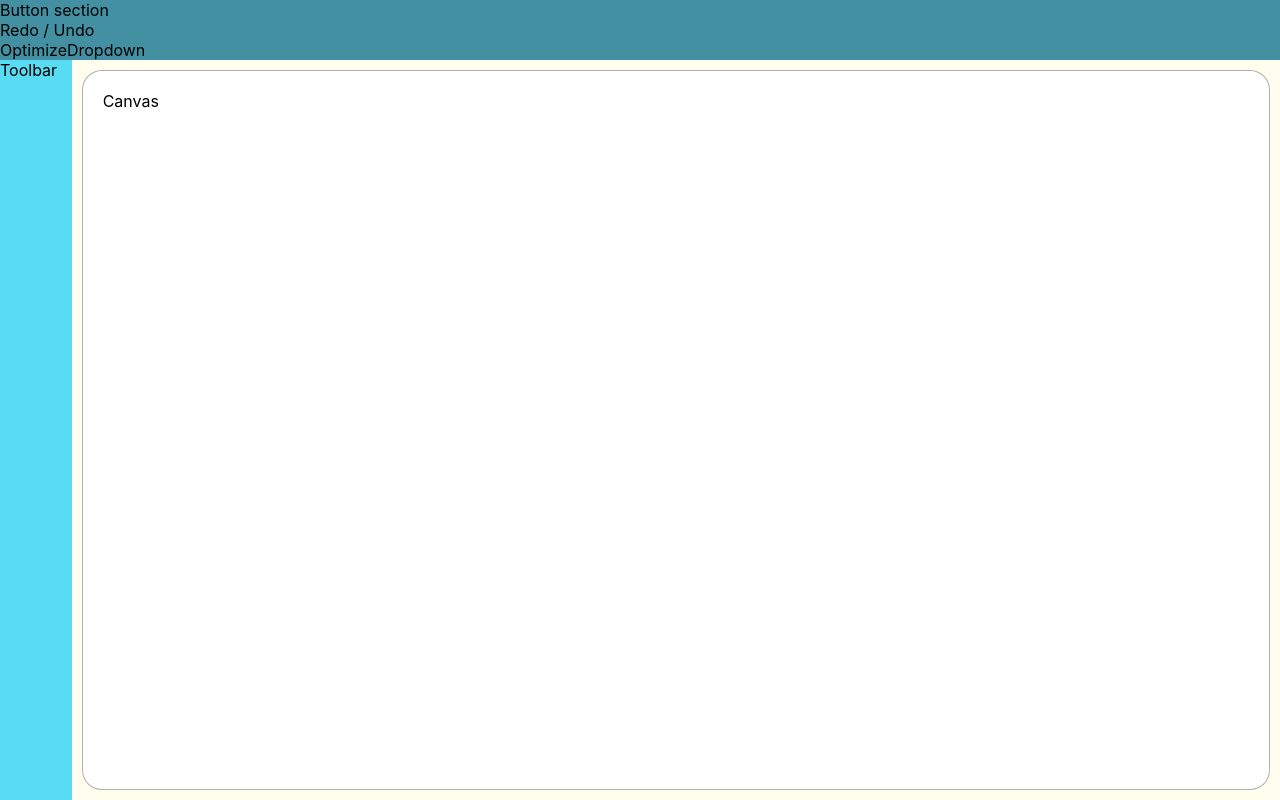
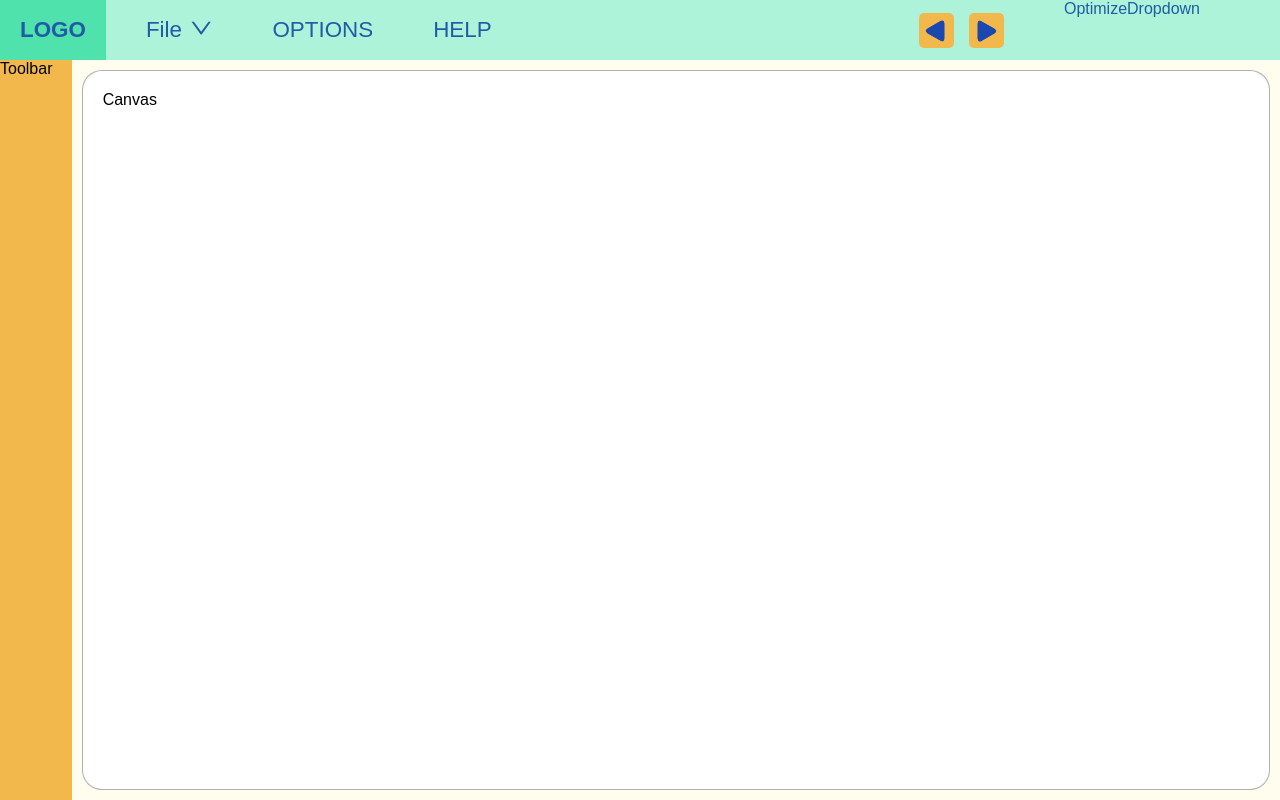
Before and after one commit to burakmert236/CMPE492, a React (Create React App) app in the folder frontend/: page / in a window 1280 px wide. Built offline with nearby package versions, Linux system fonts and the light colour scheme.

Commit message:
initial and functionless version of the navbar

```diff
--- a/frontend/package.json
+++ b/frontend/package.json
@@ -3,9 +3,11 @@
   "version": "0.1.0",
   "private": true,
   "dependencies": {
+    "@ant-design/icons": "^5.0.1",
     "@testing-library/jest-dom": "^5.16.5",
     "@testing-library/react": "^13.4.0",
     "@testing-library/user-event": "^13.5.0",
+    "antd": "^5.3.2",
     "react": "^18.2.0",
     "react-dom": "^18.2.0",
     "react-router-dom": "^6.9.0",
--- a/frontend/src/App.css
+++ b/frontend/src/App.css
@@ -1,3 +1,7 @@
+* {
+  font-family: Arial, Helvetica, sans-serif;
+}
+
 .App {
   text-align: center;
 }
--- a/frontend/src/components/Navbar/Navbar.js
+++ b/frontend/src/components/Navbar/Navbar.js
@@ -1,4 +1,6 @@
 import React from "react";
+import { Dropdown, Space } from 'antd';
+import { DownOutlined } from '@ant-design/icons';
 
 import OptimizeDropdown from "../OptimizeDropdown/OptimizeDropdown";
 
@@ -11,17 +13,56 @@ import "./Navbar.scss";
 //  - Optimize dropdown will be right most part of the navbar
 
 const Navbar = () => {
+    const generateExportLines = (type, index) => {
+        return {
+            key: `1-${index}`,
+            label: (
+                <div className="export-type-line">as {type}</div>
+            )
+        }
+    };
+
+    console.log(["jSON", "SVG", "PNG", "STM"].map((abb, index) => generateExportLines(abb, index)))
+
     return(
         <div className="navbar">
-            <div>
-                Button section
+            <div className="navbar-buttons">
+                <div className="navbar-button logo">LOGO</div>
+
+                <div className="navbar-button">
+                    <Dropdown
+                        menu={{
+                            items: [{
+                                key: 1,
+                                label: "Export",
+                                children: ["jSON", "SVG", "PNG", "STM"].map((abb, index) => generateExportLines(abb, index)),
+                            }]
+                        }}
+                    >
+                        <Space>
+                            File
+                            <DownOutlined />
+                        </Space>
+                    </Dropdown>
+                </div>
+
+                <div className="navbar-button">OPTIONS</div>
+
+                <div className="navbar-button">HELP</div>
             </div>
 
-            <div>
-                Redo / Undo
+            <div className="right-navbar">
+                <div className="redo-undo">
+                    <div className="undo">
+                        <div className="triangle right"></div>
+                    </div>
+                    <div className="redo">
+                        <div className="triangle left"></div>
+                    </div>
+                </div>
+
+                <OptimizeDropdown />
             </div>
-
-            <OptimizeDropdown />
 
         </div>
     );
--- a/frontend/src/components/Navbar/Navbar.scss
+++ b/frontend/src/components/Navbar/Navbar.scss
@@ -1,6 +1,126 @@
 .navbar {
     width: 100%;
     height: 60px;
+    display: flex;
+    flex-direction: row;
+    justify-content: space-between;
+    background-color: #ACF3DA;
+    color: #215BA6;
 
-    background-color: rgb(66, 144, 162);
+    .navbar-buttons {
+        display: flex;
+        flex-direction: row;
+        gap: 20px;
+        font-size: 1.4rem;
+
+        .logo {
+            font-weight: 900;
+        }
+
+        .navbar-button {
+            height: 100%;
+            padding: 0 20px;
+            display: flex;
+            align-items: center;
+            cursor: pointer;
+
+            &:hover {
+                background-color: #50E2AD;
+            }
+
+            .ant-space-item {
+                font-size: 1.4rem !important;
+            }
+
+        }
+    }
+
+    .right-navbar {
+        margin-right: 80px;
+        display: flex;
+        flex-direction: row;
+        gap: 60px;
+
+        .redo-undo {
+            display: flex;
+            flex-direction: row;
+            align-items: center;
+            gap: 15px;
+
+            .undo, .redo {
+                height: 35px;
+                width: 35px;
+                background-color: #F2B84B;
+                border-radius: 5px;
+            }
+        }
+    }
 }
+
+.ant-dropdown-menu {
+    width: 120px !important;
+    padding: 2px 8px 2px 3px !important;
+    background-color: #CABFF2 !important;
+    color: white !important;
+}
+
+.ant-dropdown-menu-item {
+    background-color: #6B54BF;
+    height: 35px !important;
+    width: 100% !important;
+    display: flex !important;
+    text-align: center !important;
+    margin: 2px 2px !important;
+    border-radius: 5px !important;
+    color: white !important;
+    font-size: 1rem !important;
+}
+
+.ant-dropdown-menu-submenu {
+    background-color: rgba(0, 0, 0, 0) !important;
+    margin-top: -5px !important;
+}
+
+.ant-dropdown-menu {
+    min-height: 35px !important;
+}
+
+.ant-dropdown-menu-submenu-title {
+    margin-top: 5px !important;
+}
+
+.triangle, .triangle:before, .triangle:after { width: 1.5em; height: 1.5em; }
+.triangle {
+	overflow: hidden;
+	position: relative;
+	margin: auto 0;
+	border-radius: 20%;
+	cursor: pointer;
+	pointer-events: none;
+}
+.triangle:before, .triangle:after {
+	position: absolute;
+	background: #1a47b0;
+	pointer-events: auto;
+	content: '';
+}
+.triangle:before {
+	border-radius: 20% 20% 20% 53%;
+	transform: scaleX(1.155) skewY(-30deg) rotate(-30deg) translateY(-42.3%)
+			skewX(30deg) scaleY(.866) translateX(-24%);
+}
+.triangle:after {
+	border-radius: 20% 20% 53% 20%;
+	transform: scaleX(1.155) skewY(-30deg) rotate(-30deg) translateY(-42.3%)
+			skewX(-30deg) scaleY(.866) translateX(24%);
+}
+
+.left {
+    margin: 12px 0 0 7px;
+    transform: translateY(0%) rotate(0deg) skewY(30deg) scaleX(.866);
+}
+
+.right {
+    margin: 0px 0 0 3px;
+    transform: translateY(0%) rotate(180deg) skewY(30deg) scaleX(.866);
+}
--- a/frontend/src/components/Toolbar/Toolbar.scss
+++ b/frontend/src/components/Toolbar/Toolbar.scss
@@ -2,5 +2,5 @@
     width: 80px;
     height: calc(100vh - 60px);
 
-    background-color: rgb(88, 220, 244);
+    background-color: #F2B84B;
 }
```
Also changed, not shown: 1 other file (tests, documents, lock files or other folders).
